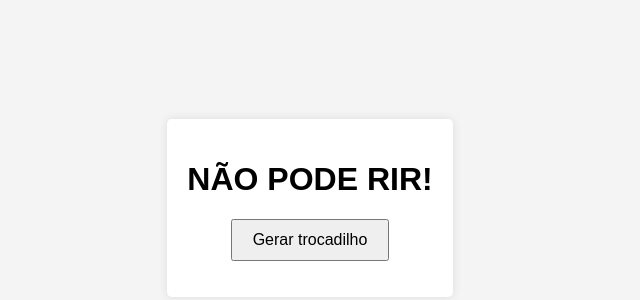
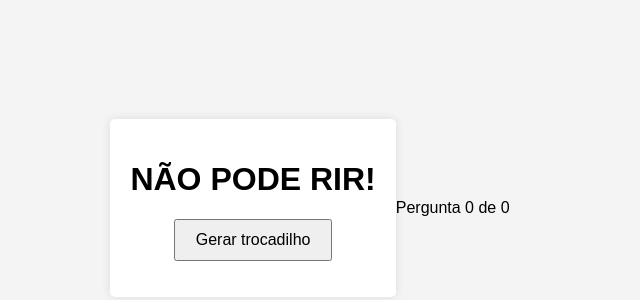
Before and after one commit to Neominotrix/naopoderir, a plain HTML site: page index.html in a window 1280 px wide. Shown: the part 192-492 px from the top of the page, without its empty margins (330-970 px from the left). Drawn offline with Linux system fonts and the light colour scheme.

Commit message:
Update index.html

```diff
--- a/index.html
+++ b/index.html
@@ -13,6 +13,7 @@
         <p id="pergunta"></p>
         <p id="resposta"></p>
     </div>
+    <p id="contador">Pergunta 0 de 0</p>
 
     <script src="script.js"></script>
 </body>
```
